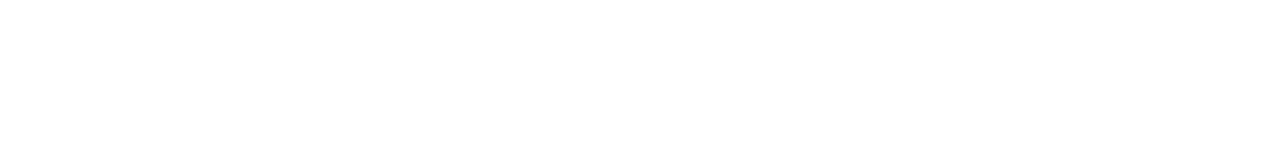
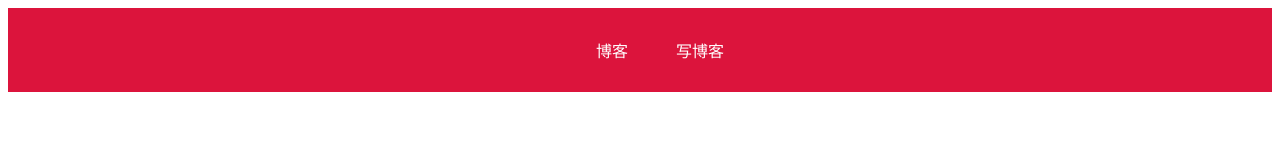
Before and after one commit to goodwangxh/home, a plain HTML site: page blog/index.html in a window 1280 px wide. Drawn offline with Linux system fonts and the light colour scheme; the site is published under a folder, as on GitHub Pages, so addresses that start at the root find nothing.

Commit message:
Update index.html

```diff
--- a/blog/index.html
+++ b/blog/index.html
@@ -1 +1 @@
-<!DOCTYPE html><html><head><meta charset=utf-8><meta name=viewport content="width=device-width,initial-scale=1"><title>my-blog</title><link href=/static/css/app.7246bf133c1deba5f0bf09e8d5db2324.css rel=stylesheet></head><body><div id=app></div><script type=text/javascript src=/static/js/manifest.2ae2e69a05c33dfc65f8.js></script><script type=text/javascript src=/static/js/vendor.845c20bebd41120e123c.js></script><script type=text/javascript src=/static/js/app.dd2549b21eea974f7174.js></script></body></html>
+<!DOCTYPE html><html><head><meta charset=utf-8><meta name=viewport content="width=device-width,initial-scale=1"><title>my-blog</title><link href=static/css/app.7246bf133c1deba5f0bf09e8d5db2324.css rel=stylesheet></head><body><div id=app></div><script type=text/javascript src=static/js/manifest.2ae2e69a05c33dfc65f8.js></script><script type=text/javascript src=static/js/vendor.845c20bebd41120e123c.js></script><script type=text/javascript src=static/js/app.dd2549b21eea974f7174.js></script></body></html>
```
